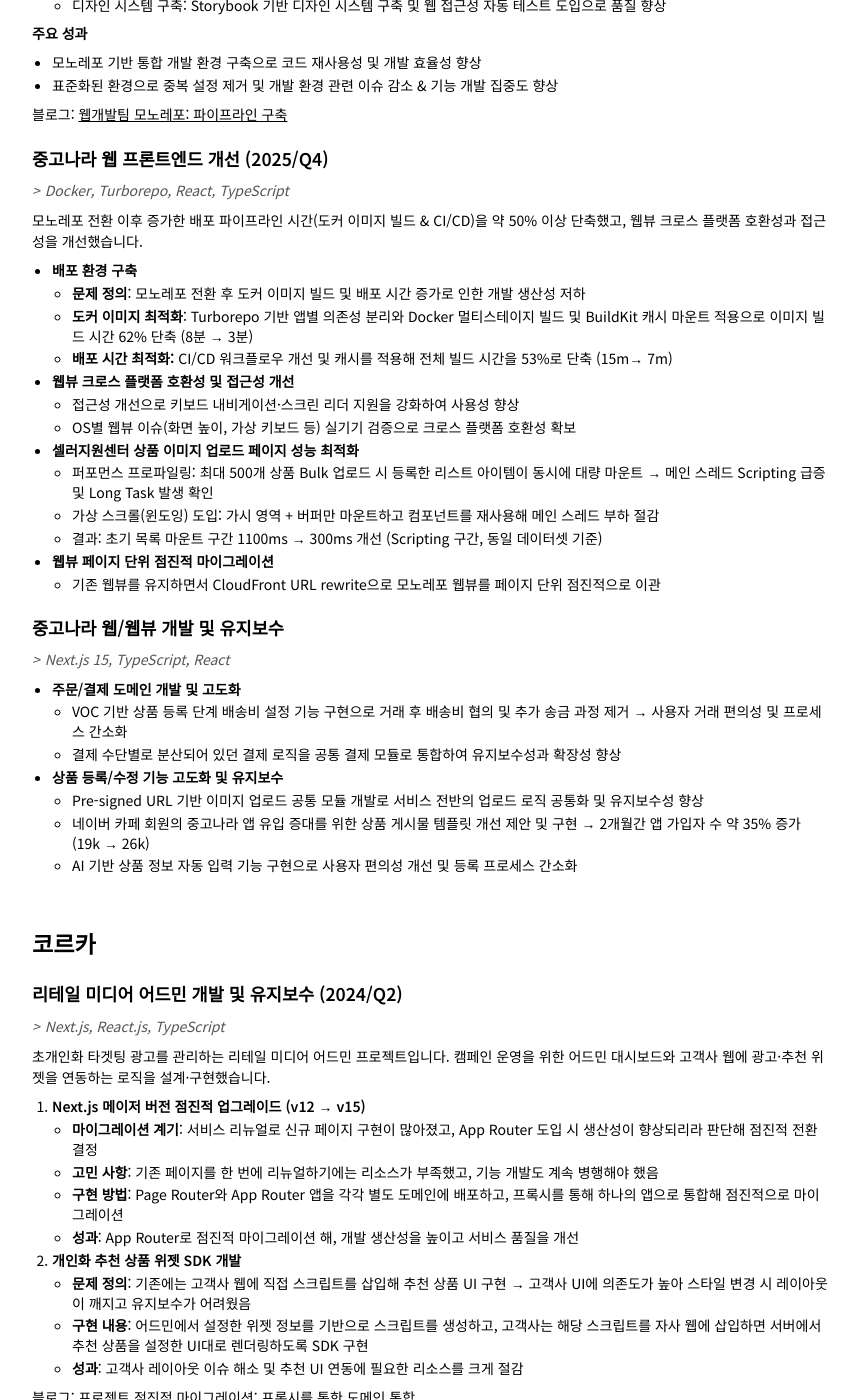
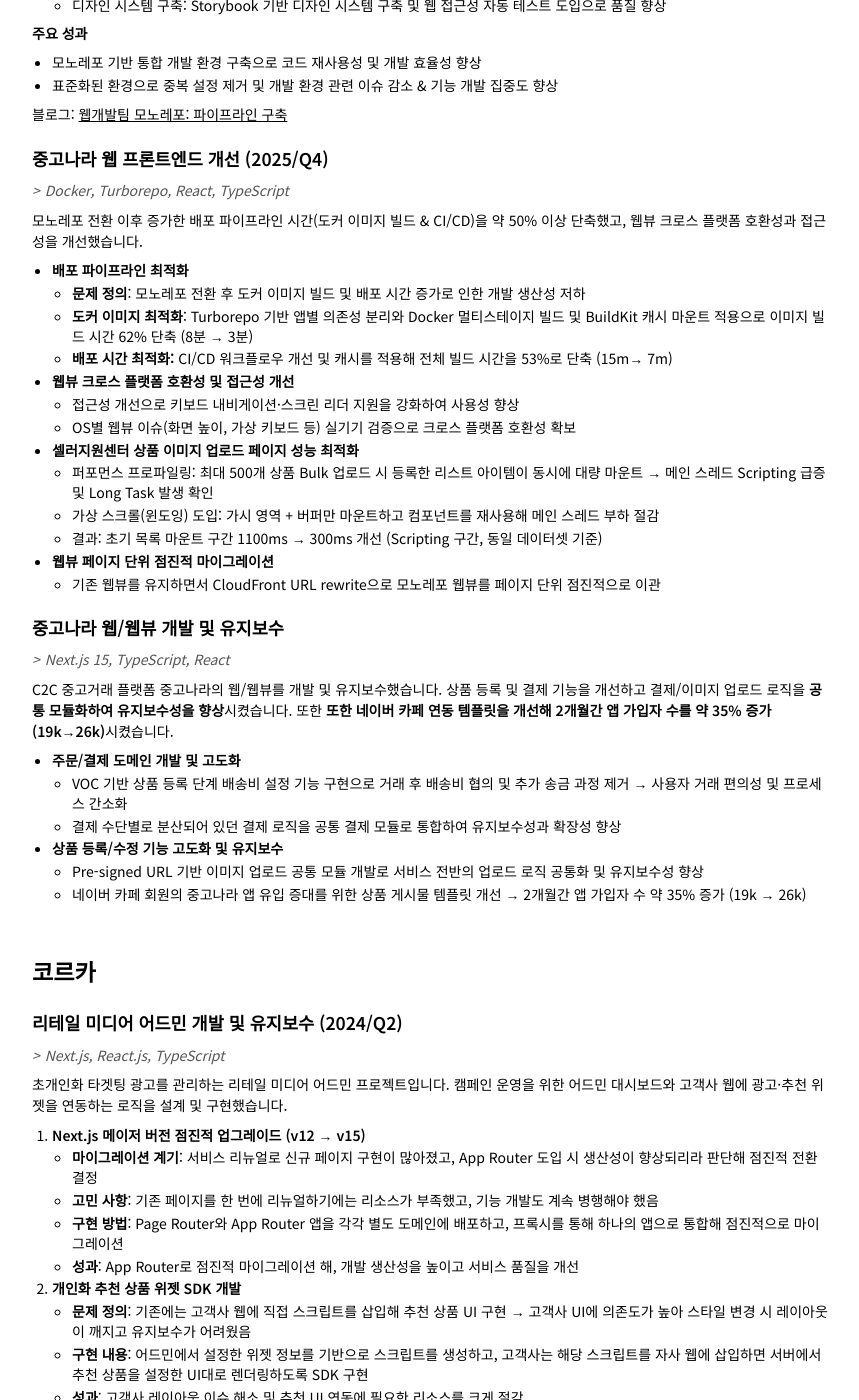
Before and after one commit to ghost-redo/ghost-redo.github.io, a Jekyll site: the page built from resume.md, in a window 1280 px wide and 1400 px high, scrolled down 1624 px. Shown: the whole window, without its empty margins (209-1068 px from the left). Built offline with Jekyll 4.4.1, drawn with Linux system fonts in a browser that asks for light colours; some web fonts are replaced; some of the changed text lies outside the part shown.

Commit message:
Update resume.md

```diff
--- a/resume.md
+++ b/resume.md
@@ -36,7 +36,7 @@ MAU 450만 C2C 중고거래 플랫폼 기업
   - 도메인 단위 공통 모듈 개발
   - API / 인증 로직 공통화
 - 중고나라 웹 프론트엔드 개선
-  - 배포 환경 최적화
+  - 배포 파이프라인 최적화
   - 웹뷰 크로스 플랫폼 호환성 및 접근성 개선
   - 셀러지원센터 상품 이미지 업로드 페이지 성능 최적화
   - 웹뷰 페이지 단위 점진적 마이그레이션
@@ -64,7 +64,7 @@ AI 기반 B2B SaaS 광고/추천 솔루션 초기 스타트업
 
 > _Next.js 15, TypeScript, Monorepo, Turborepo, Docker_
 
-중고나라 프로젝트를 멀티레포로 관리하면서 코드 재사용 비용 증가와 의존성 관리 이슈가 발생했습니다. 모노레포 전환을 통해 코드 베이스 재사용성을 높이고, 빌드 시스템을 최적화해 개발 효율성을 높였습니다.
+중고나라 프로젝트를 멀티레포로 관리하면서 코드 재사용 비용 증가와 의존성 관리 이슈가 발생했습니다. 모노레포 전환을 통해 **코드 베이스 재사용성을 높이고, 빌드 시스템을 최적화**해 개발 효율성을 높였습니다.
 
 **문제 정의**
 
@@ -96,7 +96,7 @@ AI 기반 B2B SaaS 광고/추천 솔루션 초기 스타트업
 
 모노레포 전환 이후 증가한 배포 파이프라인 시간(도커 이미지 빌드 & CI/CD)을 약 50% 이상 단축했고, 웹뷰 크로스 플랫폼 호환성과 접근성을 개선했습니다.
 
-- **배포 환경 구축**
+- **배포 파이프라인 최적화**
   - **문제 정의**: 모노레포 전환 후 도커 이미지 빌드 및 배포 시간 증가로 인한 개발 생산성 저하
   - **도커 이미지 최적화**: Turborepo 기반 앱별 의존성 분리와 Docker 멀티스테이지 빌드 및 BuildKit 캐시 마운트 적용으로 이미지 빌드 시간 62% 단축 (8분 → 3분)
   - **배포 시간 최적화:** CI/CD 워크플로우 개선 및 캐시를 적용해 전체 빌드 시간을 53%로 단축 (15m→ 7m)
@@ -114,13 +114,15 @@ AI 기반 B2B SaaS 광고/추천 솔루션 초기 스타트업
 
 > *Next.js 15, TypeScript, React*
 
+C2C 중고거래 플랫폼 중고나라의 웹/웹뷰를 개발 및 유지보수했습니다.
+상품 등록 및 결제 기능을 개선하고 결제/이미지 업로드 로직을 **공통 모듈화하여 유지보수성을 향상**시켰습니다. 또한 **또한 네이버 카페 연동 템플릿을 개선해 2개월간 앱 가입자 수를 약 35% 증가(19k→26k)**시켰습니다.
+
 - **주문/결제 도메인 개발 및 고도화**
     - VOC 기반 상품 등록 단계 배송비 설정 기능 구현으로 거래 후 배송비 협의 및 추가 송금 과정 제거 → 사용자 거래 편의성 및 프로세스 간소화
     - 결제 수단별로 분산되어 있던 결제 로직을 공통 결제 모듈로 통합하여 유지보수성과 확장성 향상
 - **상품 등록/수정 기능 고도화 및 유지보수**
     - Pre-signed URL 기반 이미지 업로드 공통 모듈 개발로 서비스 전반의 업로드 로직 공통화 및 유지보수성 향상
-    - 네이버 카페 회원의 중고나라 앱 유입 증대를 위한 상품 게시물 템플릿 개선 제안 및 구현 → 2개월간 앱 가입자 수 약 35% 증가 (19k → 26k)
-    - AI 기반 상품 정보 자동 입력 기능 구현으로 사용자 편의성 개선 및 등록 프로세스 간소화
+    - 네이버 카페 회원의 중고나라 앱 유입 증대를 위한 상품 게시물 템플릿 개선 → 2개월간 앱 가입자 수 약 35% 증가 (19k → 26k)
 
 <br>
 
@@ -130,7 +132,7 @@ AI 기반 B2B SaaS 광고/추천 솔루션 초기 스타트업
 
 > _Next.js, React.js, TypeScript_
 
-초개인화 타겟팅 광고를 관리하는 리테일 미디어 어드민 프로젝트입니다. 캠페인 운영을 위한 어드민 대시보드와 고객사 웹에 광고·추천 위젯을 연동하는 로직을 설계·구현했습니다.
+초개인화 타겟팅 광고를 관리하는 리테일 미디어 어드민 프로젝트입니다. 캠페인 운영을 위한 어드민 대시보드와 고객사 웹에  광고·추천 위젯을 연동하는 로직을 설계 및 구현했습니다.
 
 1. **Next.js 메이저 버전 점진적 업그레이드 (v12 → v15)**
    - **마이그레이션 계기**: 서비스 리뉴얼로 신규 페이지 구현이 많아졌고, App Router 도입 시 생산성이 향상되리라 판단해 점진적 전환 결정
```
